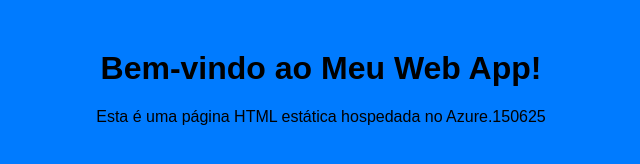
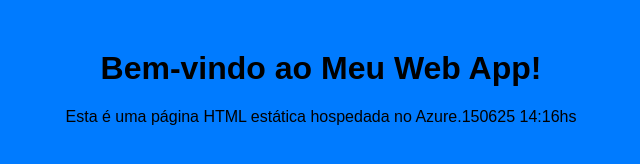
Before and after one commit to GilsonRavaiani/webappstatic, a website: page index.html in a window 1280 px wide. Shown: the whole page, without its empty margins (319-959 px from the left). Drawn offline with Linux system fonts and the light colour scheme.

Commit message:
Testes de deploy 14:16

```diff
--- a/index.html
+++ b/index.html
@@ -18,6 +18,6 @@
 </head>
 <body>
     <h1>Bem-vindo ao Meu Web App!</h1>
-    <p>Esta é uma página HTML estática hospedada no Azure.150625</p>
+    <p>Esta é uma página HTML estática hospedada no Azure.150625 14:16hs</p>
 </body>
 </html>
```
